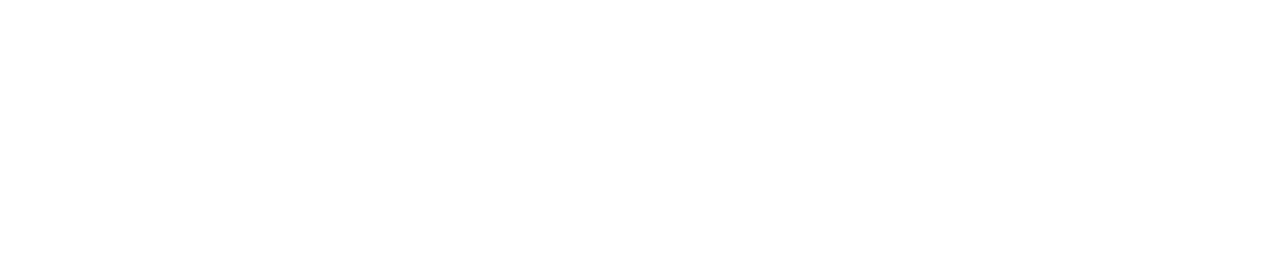
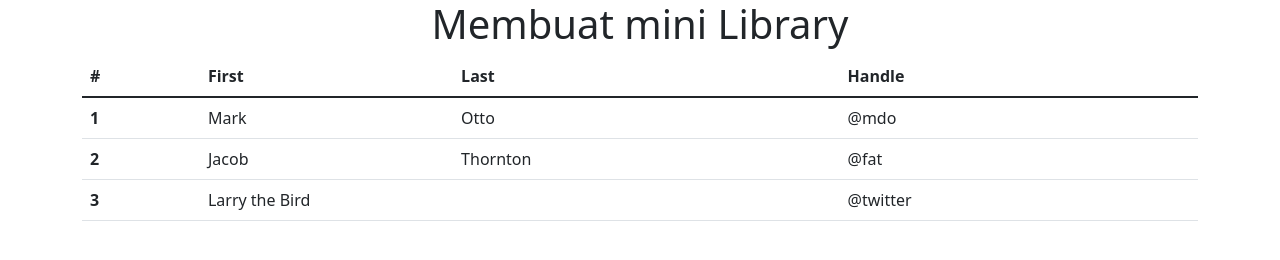
Before and after one commit to Rhomadon/r-library, a plain HTML site: page index.html in a window 1280 px wide. Drawn offline with nearby package versions, Linux system fonts and the light colour scheme.

Commit message:
Koneksi dengan Bootstrap

```diff
--- a/index.html
+++ b/index.html
@@ -4,9 +4,16 @@
     <meta charset="UTF-8" />
     <meta http-equiv="X-UA-Compatible" content="IE=edge" />
     <meta name="viewport" content="width=device-width, initial-scale=1.0" />
+    <link href="https://cdn.jsdelivr.net/npm/bootstrap@5.1.3/dist/css/bootstrap.min.css" rel="stylesheet" integrity="sha384-1BmE4kWBq78iYhFldvKuhfTAU6auU8tT94WrHftjDbrCEXSU1oBoqyl2QvZ6jIW3" crossorigin="anonymous" />
+
     <title>Mini Library Rhomadon</title>
   </head>
   <body>
+    <h1 class="text-center">Membuat mini Library</h1>
+    <div class="container-sm">
+      <section id="table"></section>
+    </div>
+
     <script src="r-library.js"></script>
   </body>
 </html>
--- a/r-library.js
+++ b/r-library.js
@@ -0,0 +1,3 @@
+const sectiontable = document.querySelector("section#table");
+sectiontable.innerHTML =
+  '<table class="table"><thead><tr><th scope="col">#</th><th scope="col">First</th><th scope="col">Last</th><th scope="col">Handle</th></tr></thead><tbody><tr><th scope="row">1</th><td>Mark</td><td>Otto</td><td>@mdo</td></tr><tr><th scope="row">2</th><td>Jacob</td><td>Thornton</td><td>@fat</td></tr><tr><th scope="row">3</th><td colspan="2">Larry the Bird</td><td>@twitter</td></tr></tbody></table>';
```
